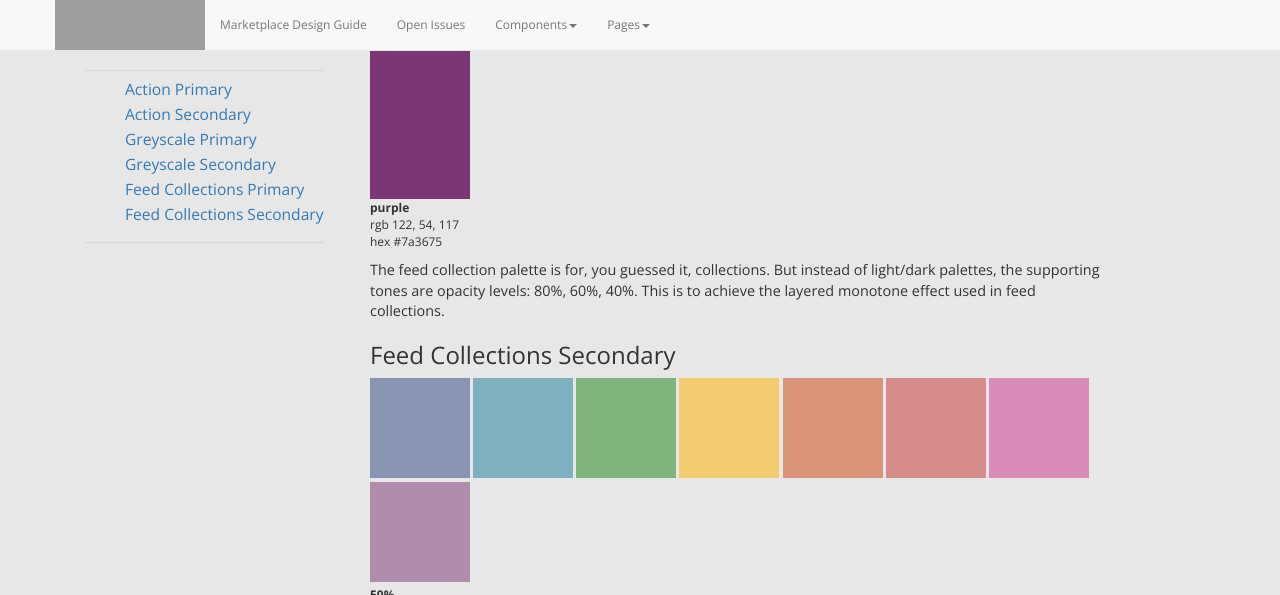
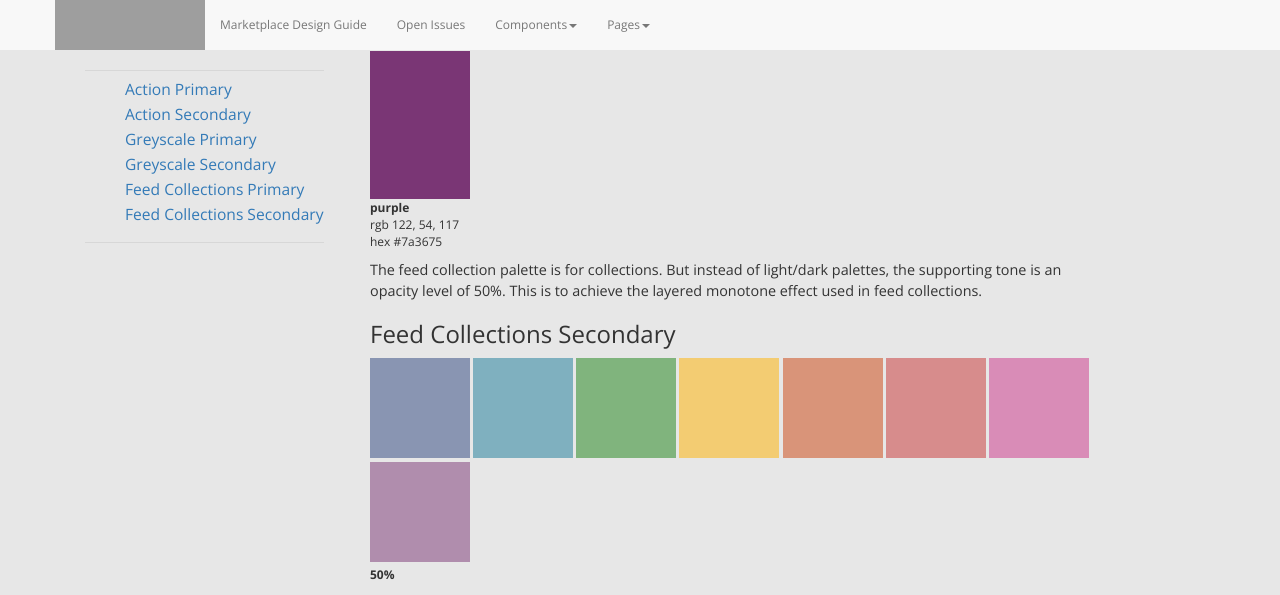
Before and after one commit to MarketplaceUX/marketplace-style-guides, a Jekyll site: the page built from palette.html, in a window 1280 px wide and 900 px high, scrolled down 1949 px, cut to the strip 0-595 px from the top of the window. Built offline with Jekyll 4.4.1, drawn with Linux system fonts in a browser that asks for light colours; nearby versions of some CDN libraries; grey boxes are pictures that could not be loaded.

Commit message:
Copy change
Adjusted some palette copy.

```diff
--- a/palette.html
+++ b/palette.html
@@ -171,7 +171,7 @@ multipage: false
 				<p><strong>purple</strong><br>rgb 122, 54, 117<br>hex #7a3675</p>
 			</div>
 		<p class="longText">
-			The feed collection palette is for, you guessed it, collections. But instead of light/dark palettes, the supporting tones are opacity levels: 80%, 60%, 40%. This is to achieve the layered monotone effect used in feed collections.
+			The feed collection palette is for collections. But instead of light/dark palettes, the supporting tone is an opacity level of 50%. This is to achieve the layered monotone effect used in feed collections.
 		</p>
 
 		<div class="hiddenAnchor" id="userColSecondary"></div>
```
